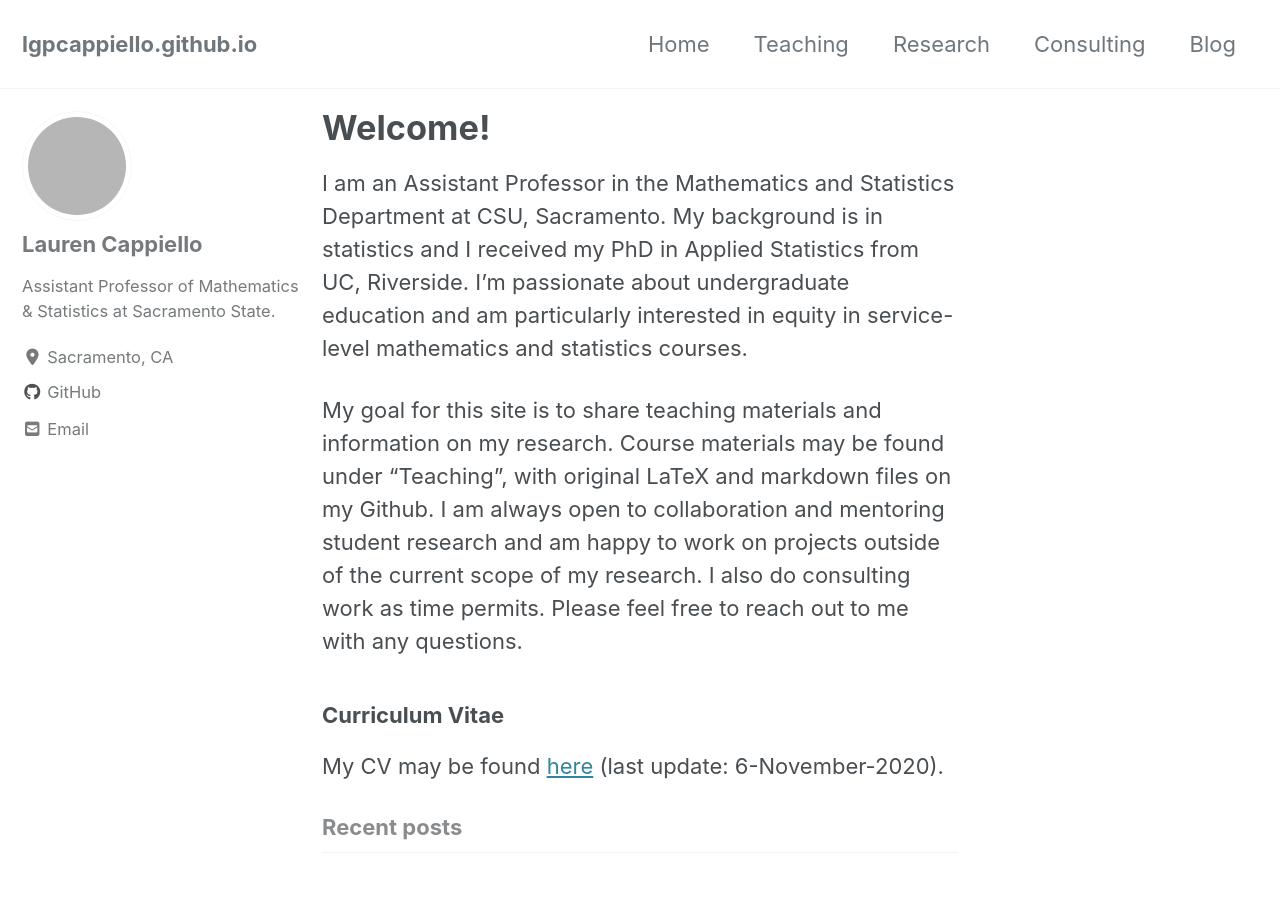
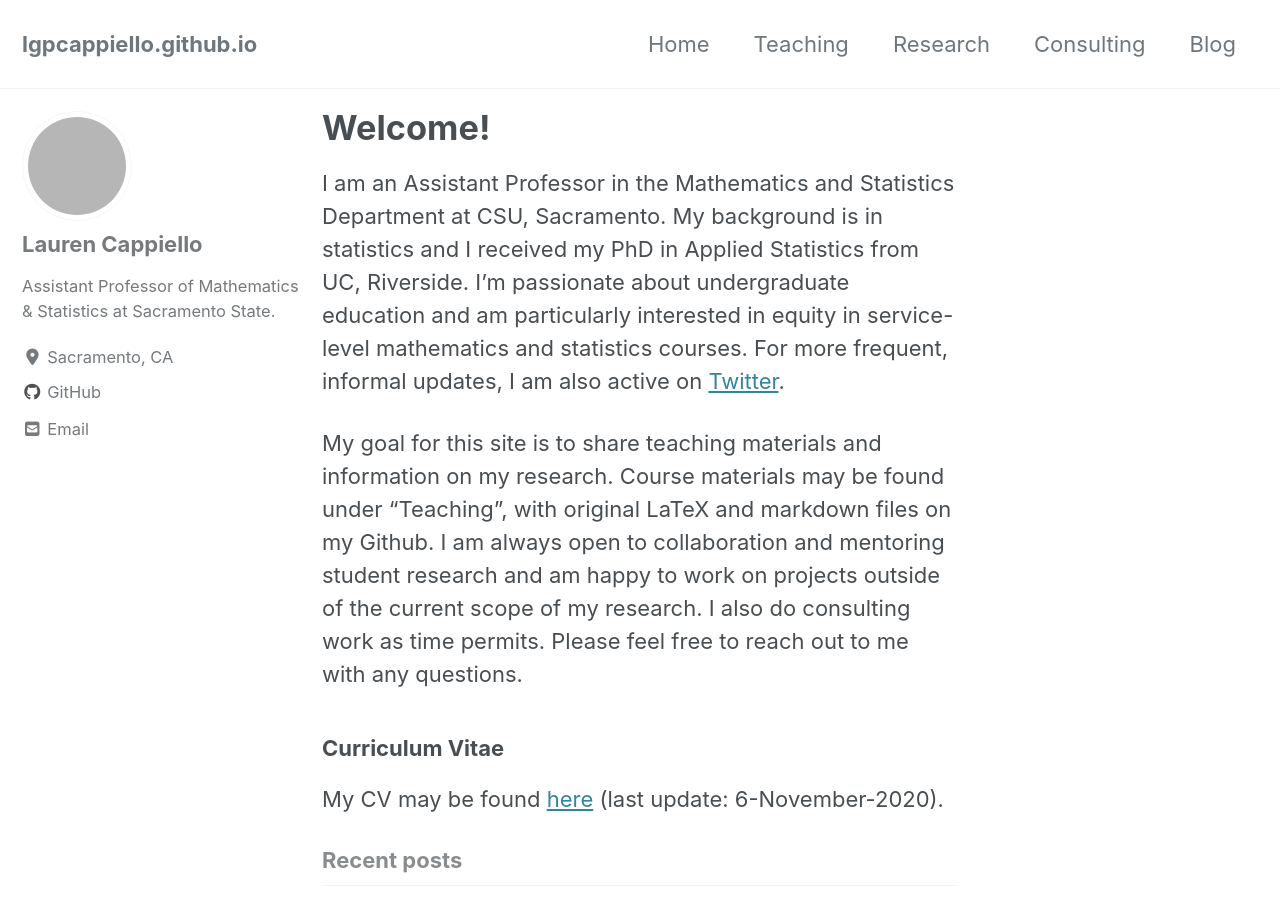
Before and after one commit to lgpcappiello/lgpcappiello.github.io, a Jekyll site: the page built from index.md, in a window 1280 px wide and 900 px high. Built offline with Jekyll 4.4.1, drawn with Linux system fonts in a browser that asks for light colours; cached includes are drawn as plain includes; nearby versions of some CDN libraries; our own code applies the rules of GitHub Pages for plain Markdown files; grey boxes are pictures that could not be loaded.

Commit message:
Update index.md

```diff
--- a/index.md
+++ b/index.md
@@ -4,7 +4,7 @@ title: "Welcome!"
 author_profile: true
 ---
 
-I am an Assistant Professor in the Mathematics and Statistics Department at CSU, Sacramento. My background is in statistics and I received my PhD in Applied Statistics from UC, Riverside. I'm passionate about undergraduate education and am particularly interested in equity in service-level mathematics and statistics courses.
+I am an Assistant Professor in the Mathematics and Statistics Department at CSU, Sacramento. My background is in statistics and I received my PhD in Applied Statistics from UC, Riverside. I'm passionate about undergraduate education and am particularly interested in equity in service-level mathematics and statistics courses. For more frequent, informal updates, I am also active on <a href="https://twitter.com/lgpcappiello">Twitter</a>.
 
 My goal for this site is to share teaching materials and information on my research. Course materials may be found under "Teaching", with original LaTeX and markdown files on my Github. I am always open to collaboration and mentoring student research and am happy to work on projects outside of the current scope of my research. I also do consulting work as time permits. Please feel free to reach out to me with any questions.
 
```
